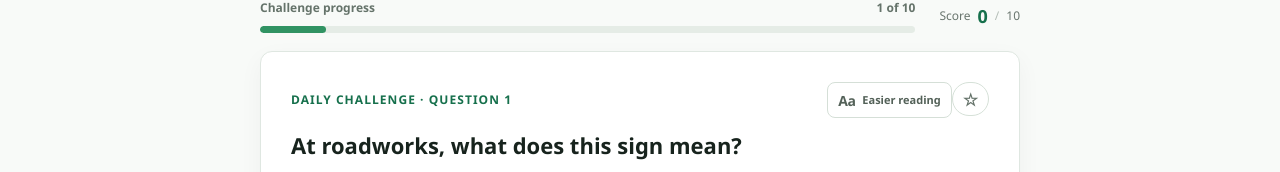
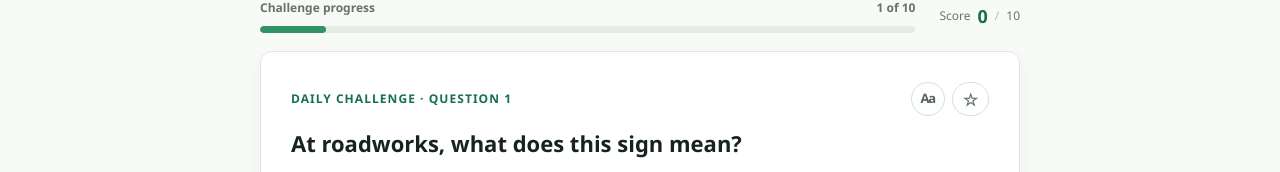
Before and after one commit to cullenry/theory-tester, a Next.js app: page /challenge in a window 1280 px wide. Shown: the part 223-395 px from the top of the page. Built offline with nearby package versions, Linux system fonts and the light colour scheme; no server answers.

Commit message:
Polish compact reading mode control

```diff
--- a/src/app/globals.css
+++ b/src/app/globals.css
@@ -841,6 +841,12 @@ html.dark .home-streak-lock {
   justify-content: space-between;
   gap: 14px;
 }
+.question-card-tools {
+  display: inline-flex;
+  align-items: center;
+  gap: 7px;
+  flex: 0 0 auto;
+}
 .question-star-button {
   display: inline-flex;
   min-height: 34px;
@@ -1909,9 +1915,9 @@ html.dark .reading-mode-toggle-active {
  * presentation without changing the underlying question/explanation text.
  */
 html.reading-mode body {
-  font-family: Arial, "Helvetica Neue", sans-serif;
-  letter-spacing: .025em;
-  word-spacing: .09em;
+  font-family: Arial, Verdana, Tahoma, "Helvetica Neue", sans-serif;
+  letter-spacing: .035em;
+  word-spacing: .11em;
 }
 html.reading-mode p,
 html.reading-mode li,
@@ -1932,11 +1938,12 @@ html.reading-mode .learn-launch-card h2,
 html.reading-mode .learn-complete-card h1,
 html.reading-mode .completion-panel h2 {
   font-family: Arial, "Helvetica Neue", sans-serif;
-  letter-spacing: .01em;
-  line-height: 1.3;
+  letter-spacing: .02em;
+  line-height: 1.38;
 }
 html.reading-mode .question-title {
-  line-height: 1.65;
+  line-height: 1.72;
+  letter-spacing: .025em;
 }
 html.reading-mode .hero-description,
 html.reading-mode .mode-copy p,
@@ -1945,11 +1952,11 @@ html.reading-mode .answer-text,
 html.reading-mode .explanation-copy,
 html.reading-mode .feedback-line,
 html.reading-mode .explanation-card p {
-  letter-spacing: .025em;
-  word-spacing: .11em;
+  letter-spacing: .035em;
+  word-spacing: .12em;
 }
 html.reading-mode .answer-option {
-  min-height: 64px;
+  min-height: 66px;
   padding-top: 13px;
   padding-bottom: 13px;
 }
@@ -1963,7 +1970,7 @@ html.reading-mode .review-list {
 }
 html.reading-mode .answer-text,
 html.reading-mode .explanation-copy {
-  line-height: 1.85;
+  line-height: 1.9;
 }
 html.reading-mode .eyebrow {
   letter-spacing: .12em;
@@ -1982,3 +1989,27 @@ html.dark.reading-mode .reading-mode-toggle-active {
     padding-inline: 8px;
   }
 }
+
+
+.reading-mode-toggle-inline {
+  width: 34px;
+  min-width: 34px;
+  height: 34px;
+  min-height: 34px;
+  justify-content: center;
+  padding: 0;
+  border-radius: 50%;
+}
+.reading-mode-toggle-inline .reading-mode-label {
+  position: absolute;
+  width: 1px;
+  height: 1px;
+  overflow: hidden;
+  clip: rect(0 0 0 0);
+  clip-path: inset(50%);
+  white-space: nowrap;
+}
+.reading-mode-toggle-inline .reading-mode-icon {
+  font-size: 13px;
+  letter-spacing: -.08em;
+}
```
